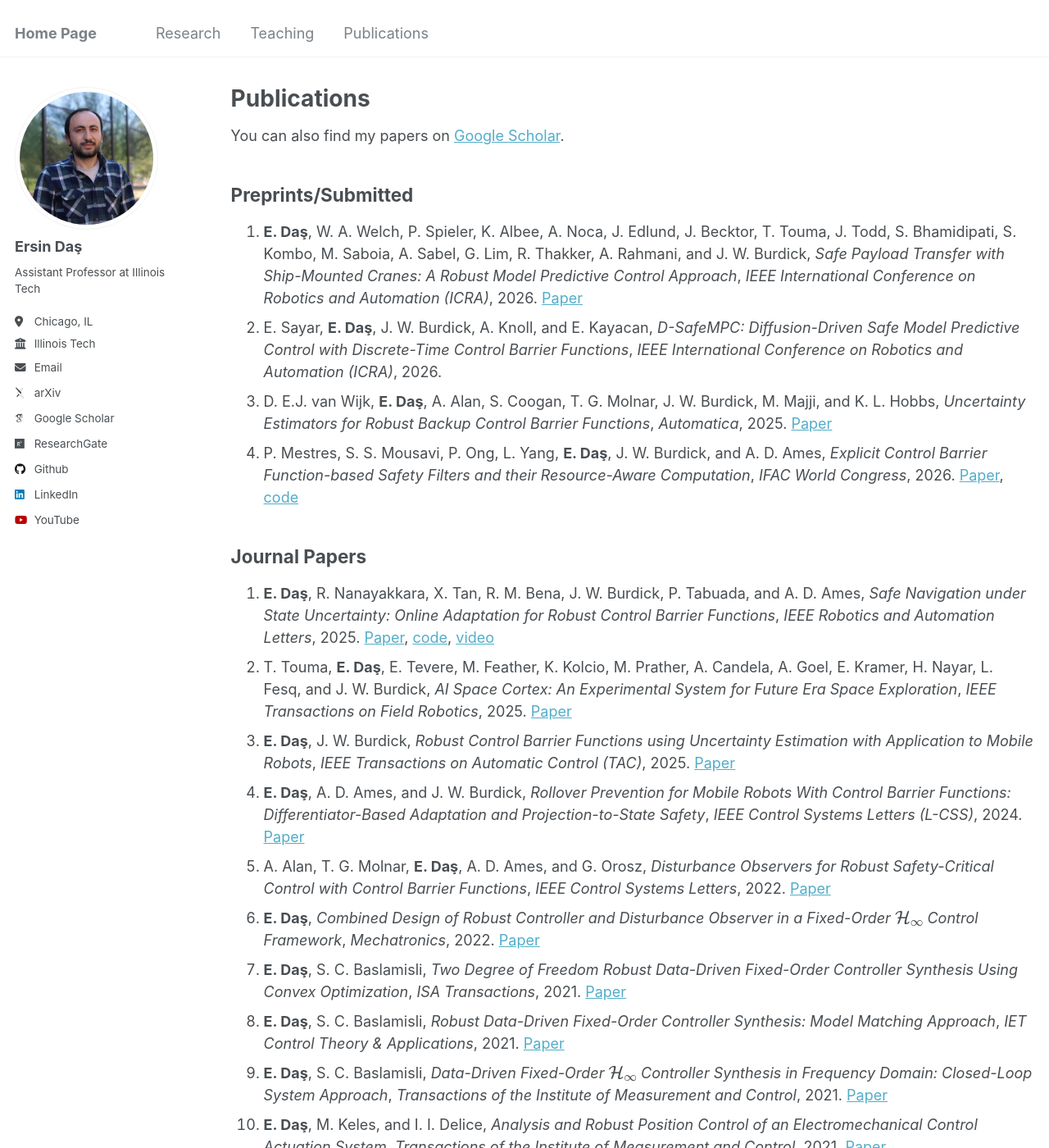
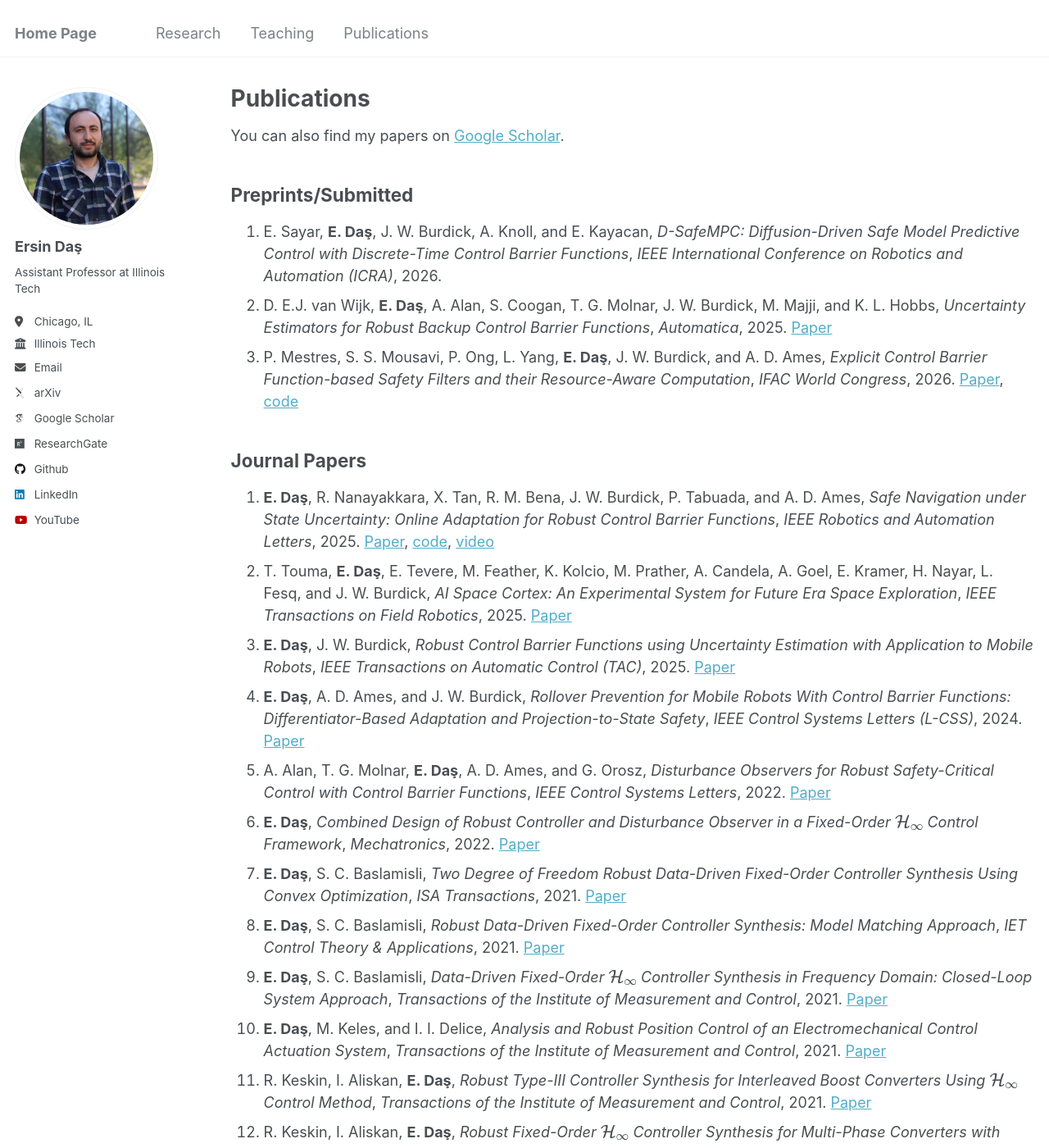
Before and after one commit to ersindas/ersindas.github.io, a Jekyll site: the page built from _pages/publications.md, in a window 1280 px wide and 1400 px high. Shown: the whole window at 82% size. Built offline with Jekyll 4.4.1, drawn with Linux system fonts in a browser that asks for light colours; some web fonts are replaced; some of the changed text lies outside the part shown.

Commit message:
Update publications.md

```diff
--- a/_pages/publications.md
+++ b/_pages/publications.md
@@ -8,10 +8,9 @@ author_profile: true
  <div class="wordwrap">You can also find my papers on <a href="{{site.author.googlescholar}}">Google Scholar</a>.
 
 ## Preprints/Submitted
-1. **E. Daş**,  W. A. Welch, P. Spieler, K. Albee, A. Noca, J. Edlund, J. Becktor, T. Touma, J. Todd, S. Bhamidipati, S. Kombo, M. Saboia, A. Sabel, G. Lim, R. Thakker, A. Rahmani, and J. W. Burdick, *Safe Payload Transfer with Ship-Mounted Cranes: A Robust Model Predictive Control Approach*, *IEEE International Conference on Robotics and Automation (ICRA)*, 2026.  [Paper](https://arxiv.org/pdf/2510.16953)
-2. E. Sayar, **E. Daş**, J. W. Burdick, A. Knoll, and E. Kayacan, *D-SafeMPC: Diffusion-Driven Safe Model Predictive Control with Discrete-Time Control Barrier Functions*, *IEEE International Conference on Robotics and Automation (ICRA)*, 2026.
-3. D. E.J. van Wijk, **E. Daş**, A. Alan, S. Coogan, T. G. Molnar, J. W. Burdick, M. Majji, and K. L. Hobbs, *Uncertainty Estimators for Robust Backup Control Barrier Functions*, *Automatica*, 2025. [Paper](https://arxiv.org/pdf/2503.15734)
-4. P. Mestres, S. S. Mousavi, P. Ong, L. Yang, **E. Daş**, J. W. Burdick, and A. D. Ames, *Explicit Control Barrier Function-based Safety Filters and their Resource-Aware Computation*, *IFAC World Congress*, 2026. [Paper](https://arxiv.org/pdf/2512.10118), [code](https://github.com/ersindas/Quadrotor_CBF)
+1. E. Sayar, **E. Daş**, J. W. Burdick, A. Knoll, and E. Kayacan, *D-SafeMPC: Diffusion-Driven Safe Model Predictive Control with Discrete-Time Control Barrier Functions*, *IEEE International Conference on Robotics and Automation (ICRA)*, 2026.
+2. D. E.J. van Wijk, **E. Daş**, A. Alan, S. Coogan, T. G. Molnar, J. W. Burdick, M. Majji, and K. L. Hobbs, *Uncertainty Estimators for Robust Backup Control Barrier Functions*, *Automatica*, 2025. [Paper](https://arxiv.org/pdf/2503.15734)
+3. P. Mestres, S. S. Mousavi, P. Ong, L. Yang, **E. Daş**, J. W. Burdick, and A. D. Ames, *Explicit Control Barrier Function-based Safety Filters and their Resource-Aware Computation*, *IFAC World Congress*, 2026. [Paper](https://arxiv.org/pdf/2512.10118), [code](https://github.com/ersindas/Quadrotor_CBF)
 
 ## Journal Papers
 1. **E. Daş**, R. Nanayakkara, X. Tan, R. M. Bena, J. W. Burdick, P. Tabuada, and A. D. Ames, *Safe Navigation under State Uncertainty: Online Adaptation for Robust Control Barrier Functions*, *IEEE Robotics and Automation Letters*, 2025. [Paper](https://arxiv.org/pdf/2508.19159), [code](https://github.com/ersindas/robust-CBFs), [video](https://youtu.be/tTNu-Etm0SU)
```
Also changed, not shown: other parts of _pages/publications.md (+11 -10 lines).
